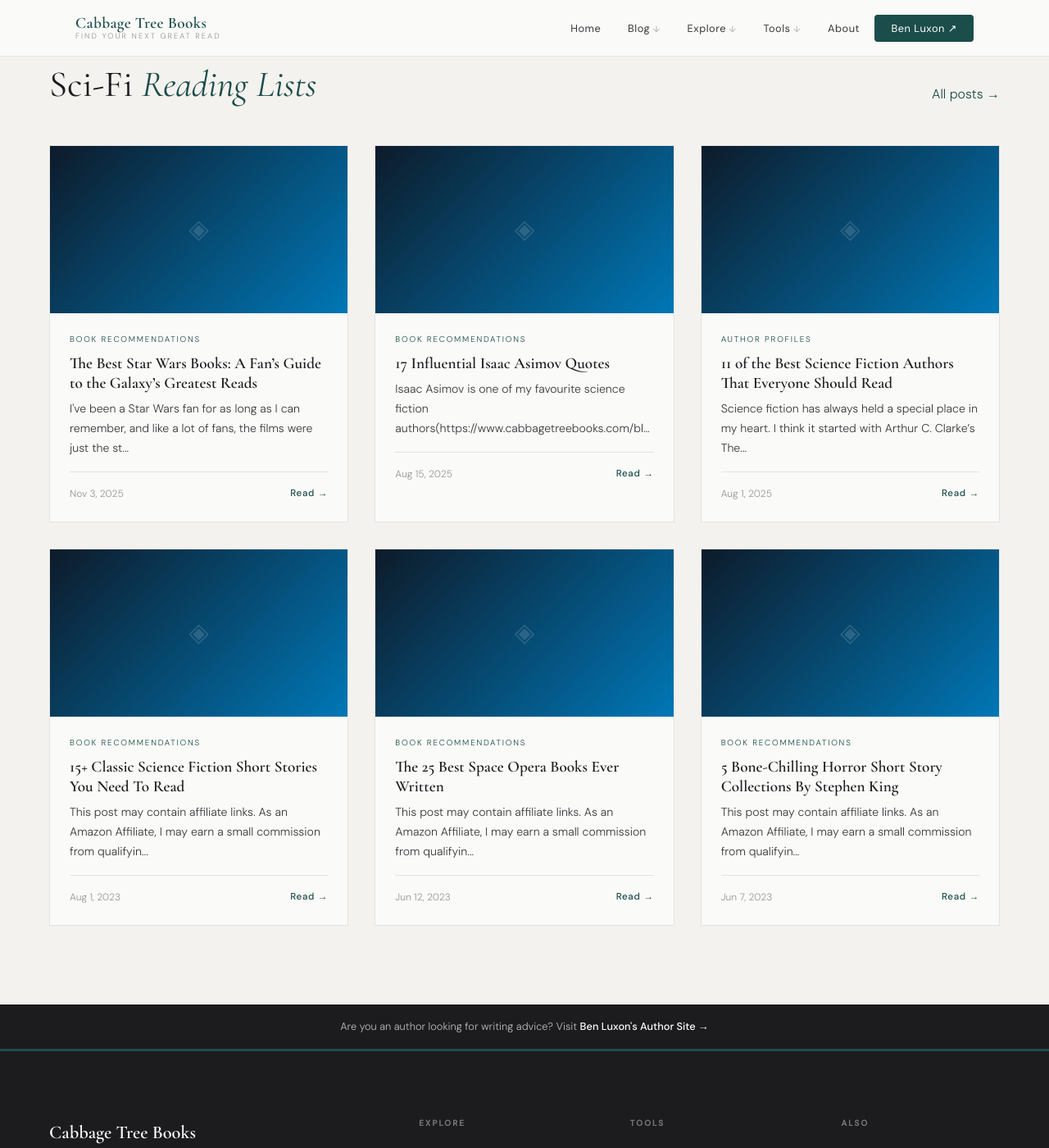
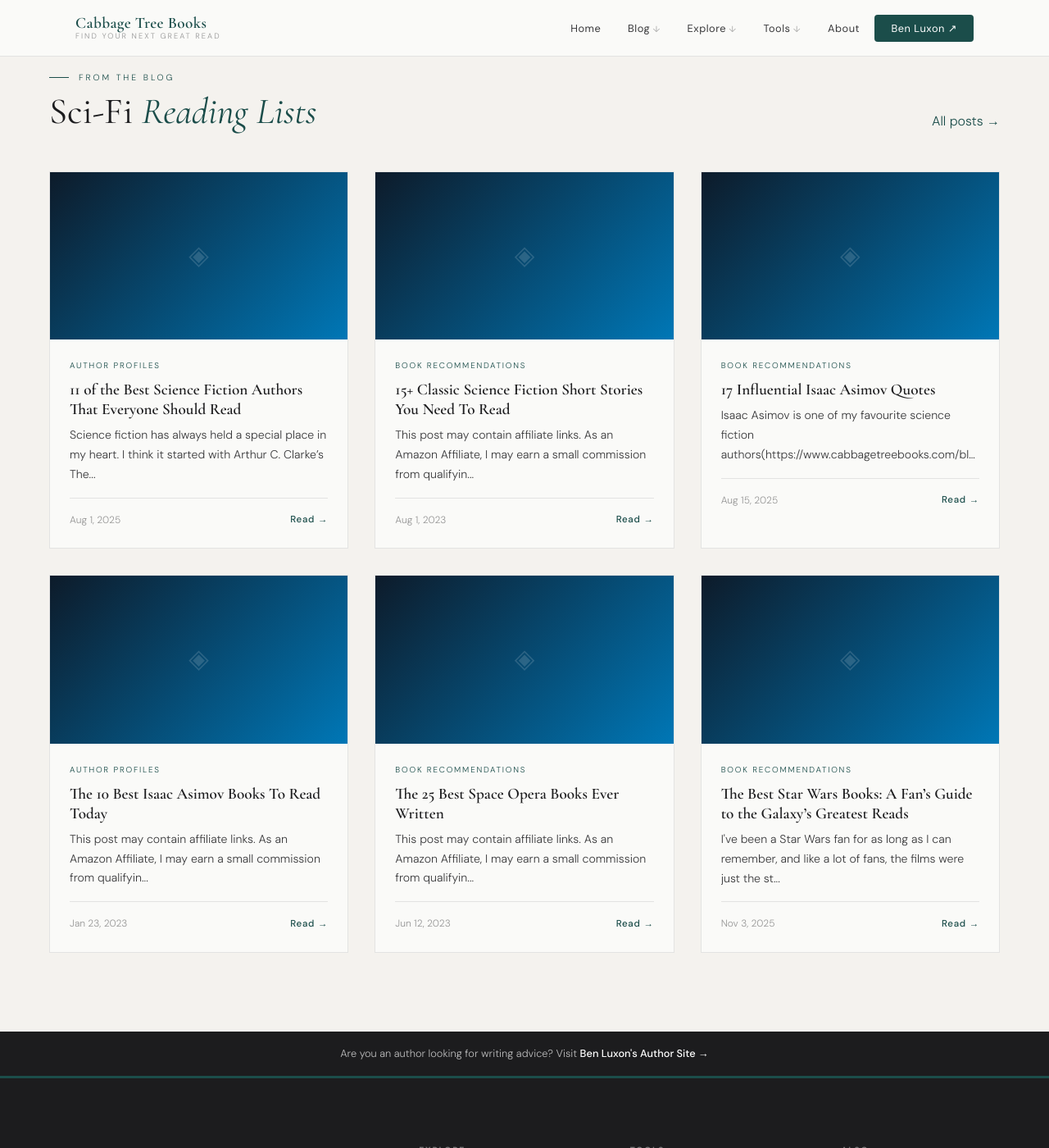
Before and after one commit to bluxon92-bit/cabbagetreebooks.com, a Jekyll site: the page built from genres/sci-fi/index.html, in a window 1280 px wide and 1400 px high, scrolled down 2251 px. Shown: the whole window at 82% size. Built offline with Jekyll 4.4.1, drawn with Linux system fonts in a browser that asks for light colours; some of the changed text lies outside the part shown.

Commit message:
Replaced genre hub folder

```diff
--- a/genres/dystopian/index.html
+++ b/genres/dystopian/index.html
@@ -29,7 +29,11 @@
   </div>
 </section>
 
-{% assign dys_posts = site.posts | where_exp: "post", "post.title contains 'Dystopian' or post.title contains 'dystopian'" %}
+{% assign dys_posts = "" | split: "" %}
+{% for post in site.posts %}
+  {% if post.title contains 'Dystopian' %}{% assign dys_posts = dys_posts | push: post %}{% endif %}
+{% endfor %}
+{% assign dys_posts = dys_posts | uniq %}
 {% if dys_posts.size > 0 %}
 <section class="section" style="background:var(--white); border-top:1px solid var(--border);">
   <div class="section-inner">
--- a/genres/sci-fi/index.html
+++ b/genres/sci-fi/index.html
@@ -16,7 +16,6 @@
   </div>
 </div>
 
-<!-- ESSENTIAL READING -->
 <section class="section" style="background:var(--paper);">
   <div class="section-inner" style="max-width:860px;">
     <div class="section-label" style="margin-bottom:1rem;">Start here</div>
@@ -26,11 +25,10 @@
     <p style="font-size:1rem; color:var(--ink-soft); line-height:1.9; margin-bottom:1.5rem;"><strong>For space opera:</strong> Iain M. Banks' Culture novels (start with <em>Consider Phlebas</em>) or Alastair Reynolds' <em>Revelation Space</em>. Both are vast, intelligent, and utterly transportive.</p>
     <p style="font-size:1rem; color:var(--ink-soft); line-height:1.9; margin-bottom:1.5rem;"><strong>For cyberpunk:</strong> William Gibson's <em>Neuromancer</em> invented the genre and still reads like the future. Neal Stephenson's <em>Snow Crash</em> is the funniest important book in sci-fi.</p>
     <p style="font-size:1rem; color:var(--ink-soft); line-height:1.9; margin-bottom:2.5rem;"><strong>For short stories:</strong> Ted Chiang's <em>Stories of Your Life and Others</em> is the gold standard of modern sci-fi short fiction. Each story is a precisely constructed thought experiment.</p>
-    <a href="{{ '/blog/?category=Book+Recommendations' | relative_url }}" class="btn btn-primary">Browse all sci-fi posts →</a>
+    <a href="{{ '/blog/' | relative_url }}" class="btn btn-primary">Browse all posts →</a>
   </div>
 </section>
 
-<!-- FREE DOWNLOAD STRIP -->
 <section class="free-download-strip free-download-strip--scifi">
   <div class="section-inner">
     <div class="free-download-content">
@@ -49,15 +47,12 @@
   </div>
 </section>
 
-<!-- SCI-FI PROMPT GENERATOR EMBED -->
 <section class="section" style="background:var(--white);">
   <div class="section-inner" style="max-width:860px;">
     <div class="section-label" style="margin-bottom:0.5rem;">Writer's Tool</div>
     <h2 class="section-title" style="margin-bottom:0.5rem;">Sci-Fi Writing <em>Prompt Generator</em></h2>
     <p style="color:var(--ink-soft); margin-bottom:2rem; font-size:0.9rem;">Inspired to write? Generate a sci-fi prompt to get you started.</p>
-
     <div class="tool-embed">
-      <div class="tool-embed-controls">
       <div class="pill-group" id="hub-sp-cat">
         <button class="pill active" data-value="plot">Plot</button>
         <button class="pill" data-value="character">Character</button>
@@ -66,20 +61,45 @@
         <button class="pill" data-value="firstcontact">First Contact</button>
       </div>
       <button class="btn-generate" id="hub-sp-gen" style="margin-top:1rem;">✦ Generate</button>
-      </div>
       <div class="prompt-output" id="hub-sp-output" style="margin-top:1.5rem;">
         <p class="ng-placeholder">Hit Generate to get a sci-fi writing prompt.</p>
       </div>
     </div>
     <div style="margin-top:1rem; text-align:right;">
-      <a href="{{ '/tools/scifi-prompts/' | relative_url }}" style="font-size:0.82rem; color:var(--teal);">Full generator with save & copy →</a>
+      <a href="{{ '/tools/scifi-prompts/' | relative_url }}" style="font-size:0.82rem; color:var(--teal);">Full generator with save &amp; copy →</a>
     </div>
   </div>
 </section>
 
-<!-- BLOG POSTS: Sci-Fi relevant categories -->
-{% assign scifi_filtered = site.posts | where_exp: "post", "post.title contains 'Sci' or post.title contains 'sci' or post.title contains 'Isaac Asimov' or post.title contains 'Space Opera' or post.title contains 'space' or post.title contains 'Arthur C' or post.title contains 'Short Stories' or post.title contains 'Short Story' or post.title contains 'Ursula' or post.title contains 'Science Fiction' or post.title contains 'Star Wars'" %}
-{% if scifi_filtered.size > 0 %}
+{% assign sf_posts = site.posts %}
+{% assign sf_bucket = "" | split: "" %}
+{% for post in sf_posts %}
+  {% if post.title contains 'Science Fiction' %}{% assign sf_bucket = sf_bucket | push: post %}{% endif %}
+{% endfor %}
+{% for post in sf_posts %}
+  {% if post.title contains 'Isaac Asimov' %}{% assign sf_bucket = sf_bucket | push: post %}{% endif %}
+{% endfor %}
+{% for post in sf_posts %}
+  {% if post.title contains 'Space Opera' %}{% assign sf_bucket = sf_bucket | push: post %}{% endif %}
+{% endfor %}
+{% for post in sf_posts %}
+  {% if post.title contains 'Star Wars' %}{% assign sf_bucket = sf_bucket | push: post %}{% endif %}
+{% endfor %}
+{% for post in sf_posts %}
+  {% if post.title contains 'Ursula' %}{% assign sf_bucket = sf_bucket | push: post %}{% endif %}
+{% endfor %}
+{% for post in sf_posts %}
+  {% if post.title contains 'Arthur C' %}{% assign sf_bucket = sf_bucket | push: post %}{% endif %}
+{% endfor %}
+{% for post in sf_posts %}
+  {% if post.title contains 'Short Stories' %}{% assign sf_bucket = sf_bucket | push: post %}{% endif %}
+{% endfor %}
+{% for post in sf_posts %}
+  {% if post.title contains 'Sci-Fi' %}{% assign sf_bucket = sf_bucket | push: post %}{% endif %}
+{% endfor %}
+{% assign sf_bucket = sf_bucket | uniq %}
+
+{% if sf_bucket.size > 0 %}
 <section class="section" style="background:var(--paper); border-top:1px solid var(--border);">
   <div class="section-inner">
     <div class="section-header">
@@ -90,7 +110,7 @@
       <a href="{{ '/blog/' | relative_url }}" class="section-link">All posts →</a>
     </div>
     <div class="posts-grid">
-      {% for post in scifi_filtered limit:6 %}
+      {% for post in sf_bucket limit:6 %}
       <article class="blog-card-ct">
         <div class="blog-card-image" style="background:linear-gradient(135deg, #0d1b2a 0%, #0077b6 100%); display:flex; align-items:center; justify-content:center;">
           <span style="font-family:var(--font-display); font-size:2rem; color:rgba(255,255,255,0.15);">◈</span>
@@ -112,15 +132,13 @@
 {% endif %}
 
 <script>
-// Inline sci-fi prompt data (subset for embed)
 const hubSFPrompts = {
-  plot: ["A ship's AI has been keeping a secret from the crew for eleven years. The voyage ends in six days.", "Two astronauts on a fourteen-month solo mission discover, six months in, that only one of them was supposed to be on the flight.", "A woman who donated her memories to science wakes to find the donation was incomplete — she still has half of them.", "Every civilisation in the galaxy has disappeared at exactly the same stage of technological development. Humanity has just reached that stage.", "A generation ship travelling for 400 years finds that the crew's descendants have developed a religion centred on arrival — but navigation shows they already passed their destination."],
-  character: ["An engineer who maintains the life support systems on a long-haul freighter realises someone has been sabotaging her work — carefully, one system at a time, over months.", "A xenolinguist who spent thirty years decoding alien languages discovers the first message decoded was mistranslated. The correct translation changes everything.", "The last person who remembers what the world was like before the Shift is 140 years old, kept alive by technology she philosophically opposes.", "A civil rights lawyer specialising in AI personhood cases takes on a client who is neither human nor AI — something the law has no category for."],
-  world: ["A world where digital and physical space merged thirty years ago: everyone has a persistent augmented layer visible to all — social status, criminal record, emotional state — visible by default.", "A post-scarcity Earth where automated systems produce everything anyone needs has discovered a new form of scarcity: meaning.", "A generation ship that has been travelling for 600 years has developed such distinct internal cultures between its twelve sections that the inhabitants no longer share a common language.", "Faster-than-light travel was invented 200 years ago. Earth is no longer the centre of anything. It's not even culturally significant. Write what Earth is now."],
-  technology: ["A technology that allows perfect memory recall has been widely adopted. It has also made forgiveness structurally impossible.", "A diagnostic AI has a better track record than any human doctor, but cannot explain its reasoning. No one can explain what it knows that they don't.", "Brain-computer interfaces have been standard for twenty years. A security vulnerability is discovered that allows anyone to read thoughts. It's been in the code since the beginning.", "A cheap, reliable lie detector has been in widespread use for thirty years. Society has adapted: people have learned not to believe what they feel, only what they can verify they feel."],
-  firstcontact: ["First contact occurs not with a message or ship, but with a mathematical proof — left inside a prime number, waiting to be found.", "An alien ship lands and makes no attempt at communication. It sits for nine years. Then it opens. What it contains is not aliens — it is a museum of Earth.", "Humanity makes contact and discovers the galaxy is busy — thousands of civilisations. Humanity was the last to be included. The reason is recorded, officially. The actual reason is different.", "An alien species asks one question: 'Do you want to know what happened to all the others?'"]
+  plot: ["A ship's AI has been keeping a secret from the crew for eleven years. The voyage ends in six days.", "Two astronauts on a fourteen-month solo mission discover, six months in, that only one of them was supposed to be on the flight.", "A woman who donated her memories to science wakes to find the donation was incomplete — she still has half of them.", "Every civilisation in the galaxy has disappeared at exactly the same stage of technological development. Humanity has just reached that stage.", "A generation ship travelling for 400 years finds the crew's descendants have developed a religion centred on arrival — but navigation shows they already passed their destination."],
+  character: ["An engineer maintaining life support on a long-haul freighter realises someone has been sabotaging her work — carefully, one system at a time, over months.", "A xenolinguist who spent thirty years decoding alien languages discovers the first message decoded was mistranslated. The correct translation changes everything.", "The last person who remembers what the world was like before the Shift is 140 years old, kept alive by technology she philosophically opposes.", "A civil rights lawyer specialising in AI personhood cases takes on a client who is neither human nor AI — something the law has no category for."],
+  world: ["A world where digital and physical space merged thirty years ago: everyone has a persistent augmented layer visible to all — social status, criminal record, emotional state — visible by default.", "A post-scarcity Earth where automated systems produce everything anyone needs has discovered a new form of scarcity: meaning.", "A generation ship travelling for 600 years has developed such distinct internal cultures between its twelve sections that inhabitants no longer share a common language.", "Faster-than-light travel was invented 200 years ago. Earth is no longer the centre of anything. Write what Earth is now."],
+  technology: ["A technology that allows perfect memory recall has been widely adopted. It has also made forgiveness structurally impossible.", "A diagnostic AI has a better track record than any human doctor, but cannot explain its reasoning. No one can explain what it knows.", "Brain-computer interfaces have been standard for twenty years. A security vulnerability allows anyone to read thoughts. It's been in the code since the beginning.", "A cheap, reliable lie detector has been in widespread use for thirty years. People have learned not to believe what they feel, only what they can verify they feel."],
+  firstcontact: ["First contact occurs not with a message or ship, but with a mathematical proof — left inside a prime number, waiting to be found.", "An alien ship lands and makes no attempt at communication. It sits for nine years. Then it opens. It contains a museum of Earth.", "Humanity makes contact and discovers the galaxy is busy — thousands of civilisations. Humanity was the last to be included. The actual reason is being kept quiet.", "An alien species asks one question: 'Do you want to know what happened to all the others?'"]
 };
-
 let hubSFCat = 'plot';
 document.getElementById('hub-sp-cat').addEventListener('click', e => {
   const pill = e.target.closest('.pill');
@@ -129,11 +147,9 @@
   pill.classList.add('active');
   hubSFCat = pill.dataset.value;
 });
-
 document.getElementById('hub-sp-gen').addEventListener('click', () => {
   const bank = hubSFPrompts[hubSFCat] || hubSFPrompts.plot;
   const prompt = bank[Math.floor(Math.random() * bank.length)];
-  const out = document.getElementById('hub-sp-output');
-  out.innerHTML = `<p class="prompt-text" style="font-style:italic;">${prompt}</p>`;
+  document.getElementById('hub-sp-output').innerHTML = '<p class="prompt-text" style="font-style:italic;">' + prompt + '</p>';
 });
 </script>
```
Also changed, not shown: genres/fantasy/index.html (+72 -56 lines), genres/horror/index.html (+26 -15 lines). Lines whose indentation alone changed are shown as unchanged.
